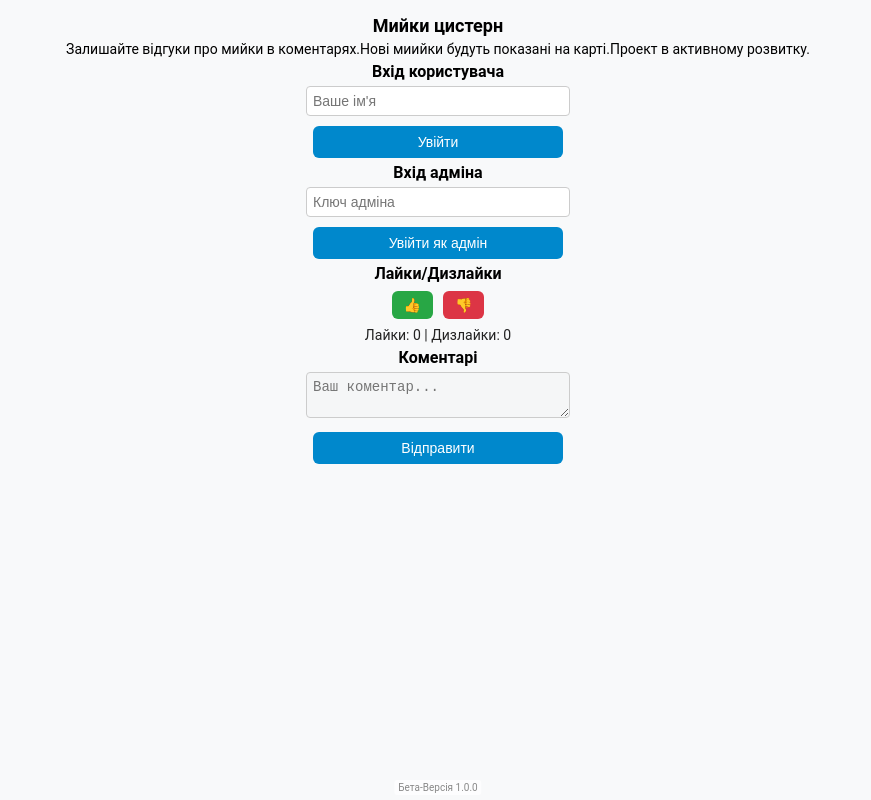
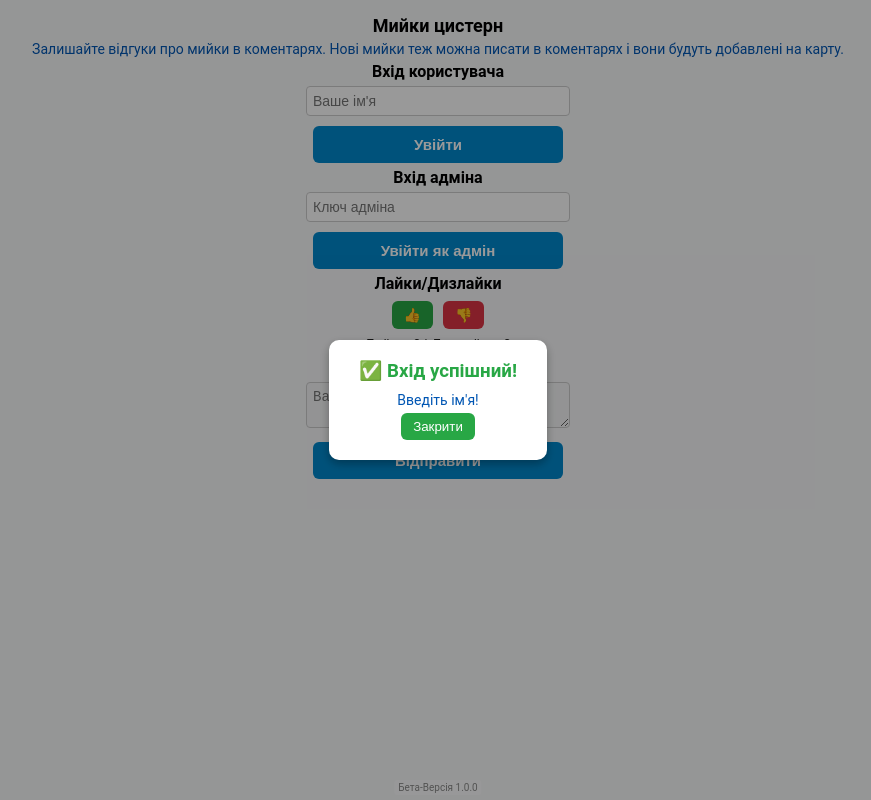
Before and after one commit to Atik-wasch/MiykyCystern, a plain HTML site: page index.html in a window 1280 px wide. Both pictures are taken after a click on the button "Увійти". Shown: the whole page, without its empty margins (202-1073 px from the left). Drawn offline with Linux system fonts and the light colour scheme; no server answers.

Commit message:
Update index.html

```diff
--- a/index.html
+++ b/index.html
@@ -8,28 +8,78 @@
 body{font-family:Roboto,sans-serif;text-align:center;padding:10px;background:#f8f9fa;margin:0;}
 h1{font-size:18px;margin:5px 0;}
 h2{font-size:16px;margin:5px 0;}
-p{font-size:14px;margin:5px 0;}
-.btn{margin:3px;padding:6px 12px;font-size:14px;border-radius:6px;border:none;cursor:pointer;}
+p{font-size:14px;margin:5px 0; color:#0056b3;}
+.btn{margin:3px;padding:6px 12px;font-size:14px;border-radius:6px;border:none;cursor:pointer;overflow:hidden;position:relative;}
 .like{background:#28a745;color:#fff;}
 .like:hover{background:#1e7e34;}
 .dislike{background:#dc3545;color:#fff;}
 .dislike:hover{background:#a71d2a;}
-.btn-main{display:block;width:80%;max-width:250px;margin:5px auto;padding:8px 0;background:#0088cc;color:#fff;border-radius:6px;font-size:14px;cursor:pointer;border:none;}
+.btn-main{
+  display:block;
+  width:80%;
+  max-width:250px;
+  margin:5px auto;
+  padding:10px 0;
+  background:#0088cc;
+  color:#fff;
+  border-radius:6px;
+  font-size:15px;
+  cursor:pointer;
+  border:none;
+  font-weight:bold;
+  transition: all 0.3s ease;
+  overflow:hidden;
+  position:relative;
+}
 .btn-main:hover{background:#005f8d;}
-.map-btn{background-color:#28a745;color:#fff;}
-.map-btn:hover{background-color:#1e7e34;}
+.map-btn{
+  background-color:#ff8800 !important;
+  color:#fff;
+  font-weight:bold;
+  font-size:16px;
+  box-shadow:0 3px 6px rgba(0,0,0,0.2);
+}
+.map-btn:hover{background-color:#cc6e00 !important;transform: scale(1.05);}
+.ripple{
+  position:absolute;
+  border-radius:50%;
+  transform:scale(0);
+  animation:ripple 0.6s linear;
+  background-color:rgba(255,255,255,0.6);
+}
+@keyframes ripple{
+  to{transform:scale(4);opacity:0;}
+}
 .counters{margin-top:5px;font-size:14px;color:#222;}
 textarea,input{width:80%;max-width:250px;padding:6px;font-size:14px;border-radius:4px;border:1px solid #ccc;margin-bottom:5px;}
 #commentsList{margin-top:5px;text-align:left;max-width:350px;margin-left:auto;margin-right:auto;}
 .comment{background:#fff;padding:6px;margin-bottom:5px;border-radius:4px;box-shadow:0 1px 2px rgba(0,0,0,0.1);}
 .comment button{margin-left:3px;padding:2px 4px;font-size:10px;cursor:pointer;}
 .version{position:fixed;bottom:5px;left:50%;transform:translateX(-50%);font-size:10px;color:#888;background:rgba(255,255,255,0.7);padding:2px 4px;border-radius:3px;}
+
+/* Стильне повідомлення */
+.modal{
+  position:fixed;top:0;left:0;width:100%;height:100%;
+  background:rgba(0,0,0,0.4);display:flex;align-items:center;justify-content:center;
+  opacity:0;pointer-events:none;transition:opacity 0.3s ease;
+}
+.modal.show{opacity:1;pointer-events:auto;}
+.modal-content{
+  background:#fff;padding:20px 30px;border-radius:10px;
+  box-shadow:0 4px 10px rgba(0,0,0,0.3);
+  text-align:center;max-width:300px;
+  animation:pop 0.3s ease;
+}
+@keyframes pop{from{transform:scale(0.8);opacity:0;}to{transform:scale(1);opacity:1;}}
+.modal-content h3{margin:0 0 10px;color:#28a745;}
+.modal-content button{background:#28a745;color:#fff;padding:6px 12px;border:none;border-radius:6px;cursor:pointer;}
+.modal-content button:hover{background:#1e7e34;}
 </style>
 </head>
 <body>
 
 <h1>Мийки цистерн</h1>
-<p>Залишайте відгуки про мийки в коментарях.Нові миийки будуть показані на карті.Проект в активному розвитку.</p>
+<p>Залишайте відгуки про мийки в коментарях. Нові мийки теж можна писати в коментарях і вони будуть добавлені на карту.</p>
 
 <h2>Вхід користувача</h2>
 <input type="text" id="userNameInput" placeholder="Ваше ім'я">
@@ -53,6 +103,15 @@ textarea,input{width:80%;max-width:250px;padding:6px;font-size:14px;border-radiu
 
 <div class="version">Бета-Версія 1.0.0</div>
 
+<!-- Модальне вікно -->
+<div id="successModal" class="modal">
+  <div class="modal-content">
+    <h3>✅ Вхід успішний!</h3>
+    <p id="modalText"></p>
+    <button onclick="closeModal()">Закрити</button>
+  </div>
+</div>
+
 <script src="https://www.gstatic.com/firebasejs/9.23.0/firebase-app-compat.js"></script>
 <script src="https://www.gstatic.com/firebasejs/9.23.0/firebase-database-compat.js"></script>
 <script src="https://www.gstatic.com/firebasejs/9.23.0/firebase-auth-compat.js"></script>
@@ -75,6 +134,20 @@ let currentUserName = null;
 let latestComments = {};
 let isAdmin = false;
 
+// --- Ripple ефект для кнопок ---
+document.addEventListener("click", function(e){
+  if(e.target.classList.contains("btn-main")){
+    let circle=document.createElement("span");
+    circle.classList.add("ripple");
+    let rect=e.target.getBoundingClientRect();
+    circle.style.width=circle.style.height=Math.max(rect.width,rect.height)+"px";
+    circle.style.left=(e.clientX-rect.left-circle.offsetWidth/2)+"px";
+    circle.style.top=(e.clientY-rect.top-circle.offsetHeight/2)+"px";
+    e.target.appendChild(circle);
+    setTimeout(()=>circle.remove(),600);
+  }
+});
+
 // --- Відновлення імені після перезавантаження ---
 window.onload = function(){
   const savedName = localStorage.getItem('userName');
@@ -88,14 +161,14 @@ window.onload = function(){
 function signInAnon(){
   let name = document.getElementById('userNameInput').value.trim();
   if(!name && localStorage.getItem('userName')) name = localStorage.getItem('userName');
-  if(!name) return alert("Введіть ім'я!");
+  if(!name) return showModal("Введіть ім'я!");
   firebase.auth().signInAnonymously().then(res=>{
     currentUserUID = res.user.uid;
     currentUserName = name;
     localStorage.setItem('userName', name);
     enableUI();
-    alert("Вхід успішний! Привіт, "+name);
-  }).catch(err=>alert("Помилка: "+err.message));
+    showModal("Привіт, "+name);
+  });
 }
 
 // --- Вхід адміна ---
@@ -107,9 +180,9 @@ function signInAdmin(){
       currentUserUID = res.user.uid;
       currentUserName = "Адмін";
       enableUI();
-      alert("Вхід адміна успішний!");
+      showModal("Вхід адміна успішний!");
     });
-  }else alert("Невірний ключ!");
+  }else showModal("❌ Невірний ключ!");
 }
 
 // --- Активуємо UI ---
@@ -122,6 +195,18 @@ function enableUI(){
   updateCounters();
 }
 
+// --- Модальне вікно ---
+let modalTimeout;
+function showModal(msg){
+  document.getElementById("modalText").innerText = msg;
+  document.getElementById("successModal").classList.add("show");
+  clearTimeout(modalTimeout);
+  modalTimeout = setTimeout(()=>closeModal(),3000); // авто-закриття через 3 сек
+}
+function closeModal(){
+  document.getElementById("successModal").classList.remove("show");
+}
+
 // --- Лайки/Дизлайки ---
 function updateCounters(){
   db.ref('votes').once('value').then(snap=>{
@@ -131,10 +216,10 @@ function updateCounters(){
   });
 }
 function vote(type){
-  if(!currentUserUID) return alert("Ви не авторизовані!");
+  if(!currentUserUID) return showModal("Ви не авторизовані!");
   const ref = db.ref('votes/users/'+currentUserUID);
   ref.once('value').then(snap=>{
-    if(snap.exists()) return alert("Ви вже голосували!");
+    if(snap.exists()) return showModal("Ви вже голосували!");
     ref.set(type);
     db.ref('votes').transaction(d=>{
       if(!d) d={likes:0,dislikes:0,users:{}};
@@ -153,8 +238,8 @@ db.ref('votes').on('value', snap=>{
 // --- Коментарі ---
 function sendComment(){
   const t = document.getElementById('commentInput').value.trim();
-  if(!t) return alert("Введіть коментар!");
-  if(!currentUserUID) return alert("Не авторизовані!");
+  if(!t) return showModal("Введіть коментар!");
+  if(!currentUserUID) return showModal("Не авторизовані!");
   db.ref('comments').push().set({
     uid: currentUserUID,
     name: currentUserName,
```
